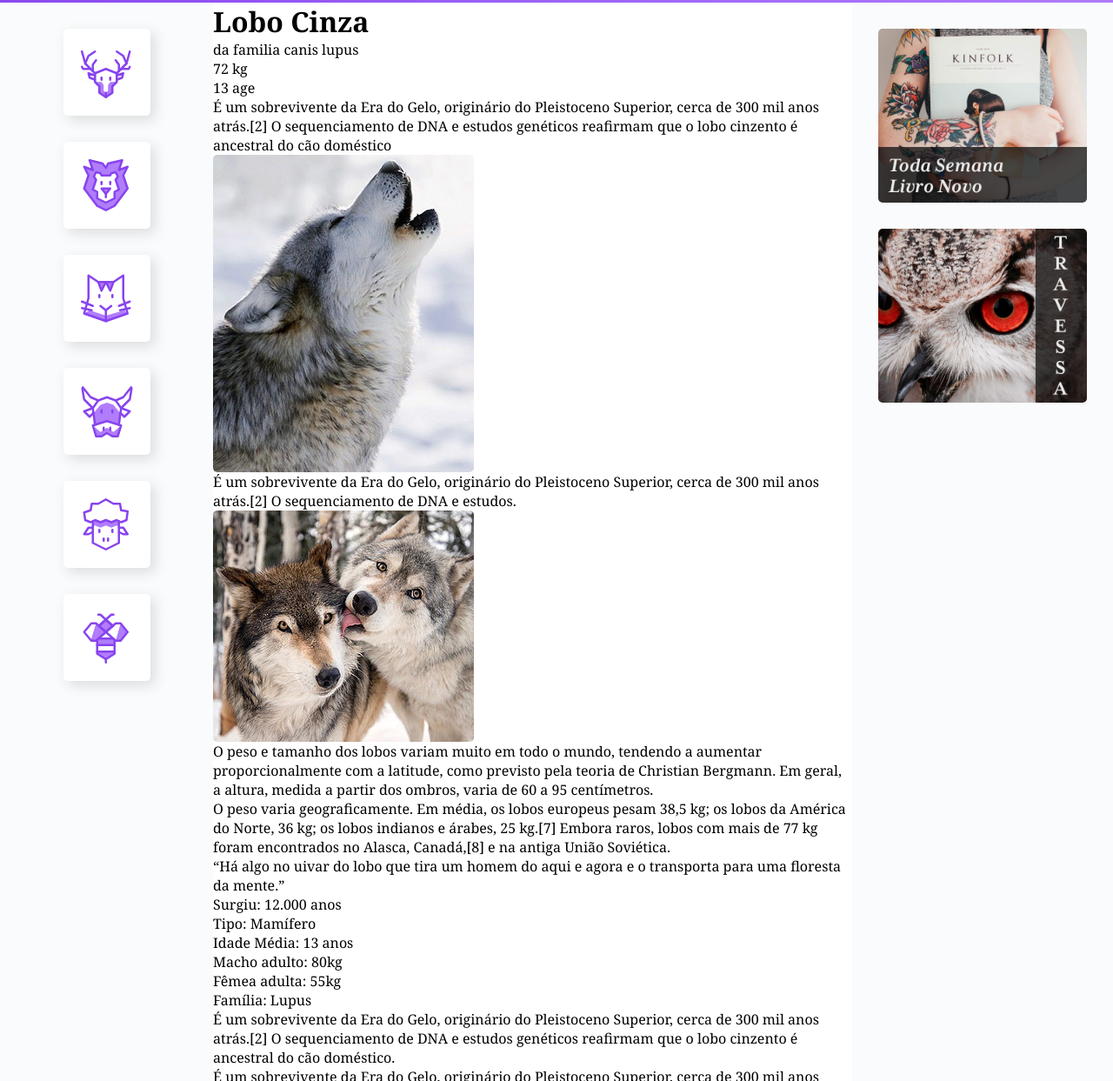
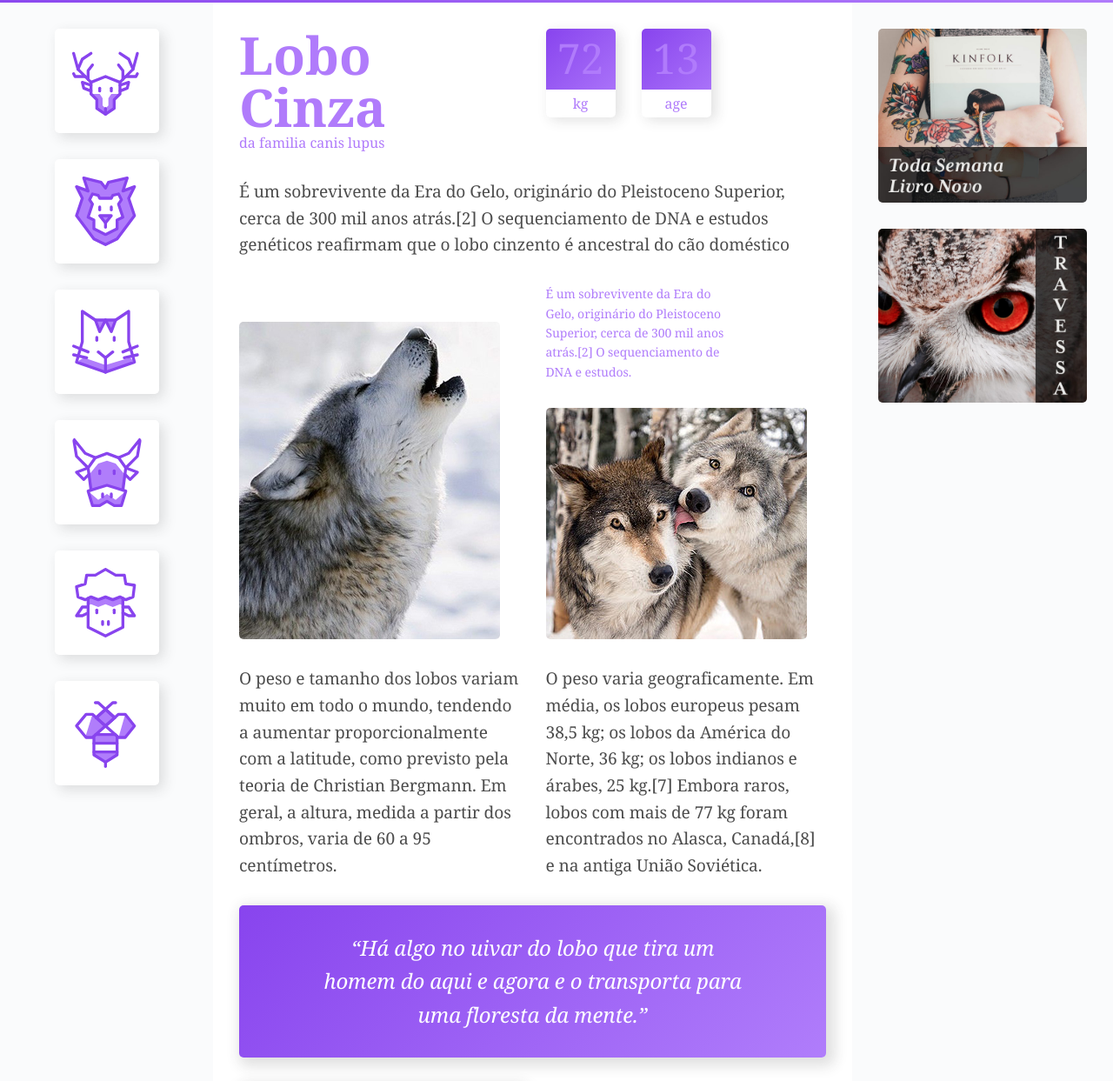
Before and after one commit to johnnyofoco/wildbeast, a plain HTML site: page index.html in a window 1280 px wide. Shown: the part 101-1344 px from the top of the page at 87% size. Drawn offline with Linux system fonts and the light colour scheme.

Commit message:
conteudo principal

```diff
--- a/css/style.css
+++ b/css/style.css
@@ -38,7 +38,7 @@ img{
 
 .header{
     grid-area: header;
-    background: linear-gradient(135deg, #8844ee, #B07bfd);
+    background: linear-gradient(135deg, #8844ee, #B07bfb);
     padding: 30px;
     display: grid;
     grid-template-columns: 1fr auto;
@@ -80,8 +80,8 @@ img{
 
 .sidenav li a{
     display: block;
-    min-width: 60px;
-    max-width: 100px;
+    min-width: 90px;
+    max-width: 120px;
     margin: 0 auto 30px auto;
     background: #ffffff;
     padding: 20px;
@@ -96,11 +96,126 @@ img{
 }
 
 /* CONTEÚDO */
-.conteudo{
-    grid-area: conteudo;
+.col-wide{
+    grid-column: 1 / -1;
+}
+
+.img-1{
+    grid-row: span 2;
+    align-self: end;
+}
+
+.img-2{
+    align-self: end;
 }
 
 
+.conteudo{
+    grid-area: conteudo;
+    max-width: 900px;
+    margin: 0 auto;
+    padding: 30px;
+    display: grid;
+    grid-template-columns: repeat(2, 1fr);
+    gap: 30px;
+}
+
+p{
+    font-size: 1.2em;
+    line-height: 1.6;
+    letter-spacing: -0.005em;
+    color: rgba(0,0,0,.7);
+}
+
+.informacoes p+p{
+    margin-top: 30px;
+}
+
+.titulo{
+    color: #B07bfb;
+}
+
+.titulo h1{
+    font-size: 3.75em;
+    line-height: 1;
+    font-weight: 700;
+}
+
+.titulo span{
+    font-size:  0.0.75em;
+}
+
+.caracteristicas{
+    display: flex;
+    align-items: flex-start;
+}
+
+.caracteristicas > div{
+    width: 80px;
+    text-align: center;
+    background: linear-gradient(135deg, #8844ee, #B07bfb);
+    border-radius: 5px;
+    box-shadow: 5px 5px 15px 0px rgba(44,44,44,0.15);
+    position: relative;
+}
+
+.caracteristicas  > div:first-child{
+    margin-right: 30px;
+}
+
+.caracteristicas span{
+    display: block;
+    color: #B07bfb;
+}
+
+.numero{
+    font-size: 3em;
+    line-height: 1;
+    margin: 10px auto;
+}
+
+.rotulo{
+    background: #ffffff;
+    border-radius: 0 0 5px 5px;
+    padding: 5px 0;
+    position: relative;
+    top: 2px;
+}
+
+.destaque{
+    font-size: 0.875em;
+    color: #B07dfb;
+    max-width: 16em;
+}
+
+
+.citacao,
+.atributos{
+    align-self: start;
+    padding: 30px;
+    border-radius: 5px;
+    box-shadow: 5px 5px 15px 5px rgba(44,44,44,0.15);
+    background: linear-gradient(135deg, #8844ee, #B07dfb);
+}
+
+.citacao p{
+    font-size: 1.5em;
+    font-style: italic;
+    text-align: center;
+    color: #ffffff;
+    max-width: 500px;
+    margin: 0 auto;
+}
+.atributos li{
+    color: #ffffff;
+    font-family: Courier, monospace;
+    font-size: 1.125em;
+    padding: 15px;
+}
+
+.atributos li + li{
+    border-top: 2px solid #B07dfb;
+}
 
 /* ANUNCIOS */
 .anuncios{
@@ -116,7 +231,7 @@ img{
 /* FOOTER */
 .footer{
     grid-area: footer;
-    background: linear-gradient(135deg, #8844ee, #B07bfd);
+    background: linear-gradient(135deg, #8844ee, #B07bfb);
 }
 
 .footer p{
--- a/index.html
+++ b/index.html
@@ -51,19 +51,19 @@
                 </div>
             </div>
 
-            <p>
+            <p class="col-wide">
                 É um sobrevivente da Era do Gelo, originário do Pleistoceno Superior, cerca de 300 mil anos atrás.[2] O sequenciamento de DNA e estudos genéticos reafirmam que o lobo cinzento é ancestral do cão doméstico
             </p>
 
-            <img src="./img/wolf1.jpg" alt="Wolf 1">
-            <p>É um sobrevivente da Era do Gelo, originário do Pleistoceno Superior, cerca de 300 mil anos atrás.[2] O sequenciamento de DNA e estudos.</p>
+            <img class="img-1" src="./img/wolf1.jpg" alt="Wolf 1">
+            <p class="destaque">É um sobrevivente da Era do Gelo, originário do Pleistoceno Superior, cerca de 300 mil anos atrás.[2] O sequenciamento de DNA e estudos.</p>
 
-            <img src="./img/wolf2.jpg" alt="Wolf 2">
+            <img class="img-2" src="./img/wolf2.jpg" alt="Wolf 2">
             <p>O peso e tamanho dos lobos variam muito em todo o mundo, tendendo a aumentar proporcionalmente com a latitude, como previsto pela teoria de Christian Bergmann. Em geral, a altura, medida a partir dos ombros, varia de 60 a 95 centímetros.</p>
 
             <p>O peso varia geograficamente. Em média, os lobos europeus pesam 38,5 kg; os lobos da América do Norte, 36 kg; os lobos indianos e árabes, 25 kg.[7] Embora raros, lobos com mais de 77 kg foram encontrados no Alasca, Canadá,[8] e na antiga União Soviética.</p>
 
-            <blockquote class="citacao">
+            <blockquote class="citacao col-wide">
                 <p>“Há algo no uivar do lobo que tira um homem do aqui e agora e o transporta para uma floresta da mente.”</p>
             </blockquote>
 
@@ -81,7 +81,7 @@
                 <p>É um sobrevivente da Era do Gelo, originário do Pleistoceno Superior, cerca de 300 mil anos atrás.[2] O sequenciamento de DNA e estudos genéticos reafirmam que o lobo cinzento é ancestral do cão doméstico.</p>
             </div>
 
-            <img src="./img/wolf3.jpg" alt="Wolf 3">
+            <img class="col-wide" src="./img/wolf3.jpg" alt="Wolf 3">
 
         </main>
 
```
